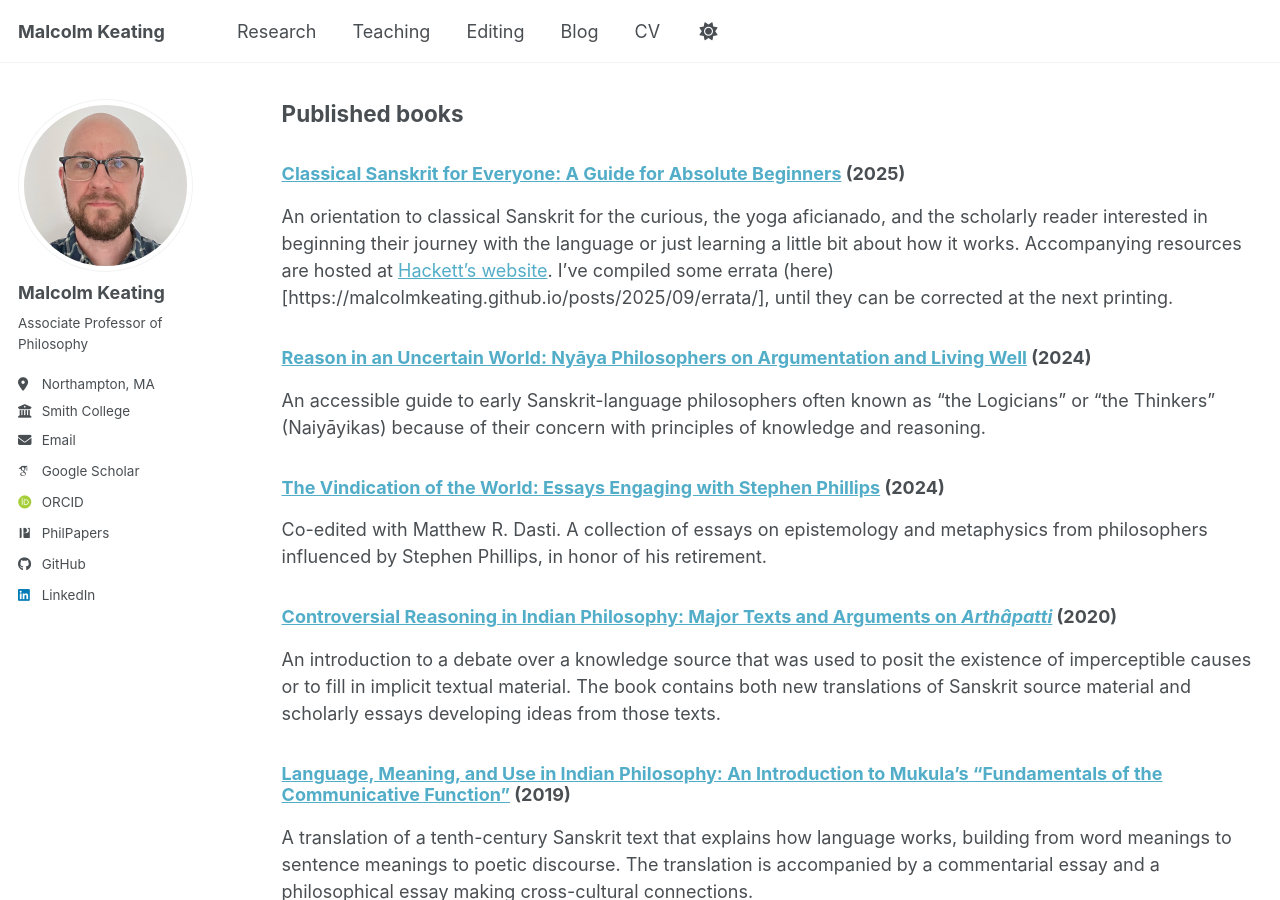
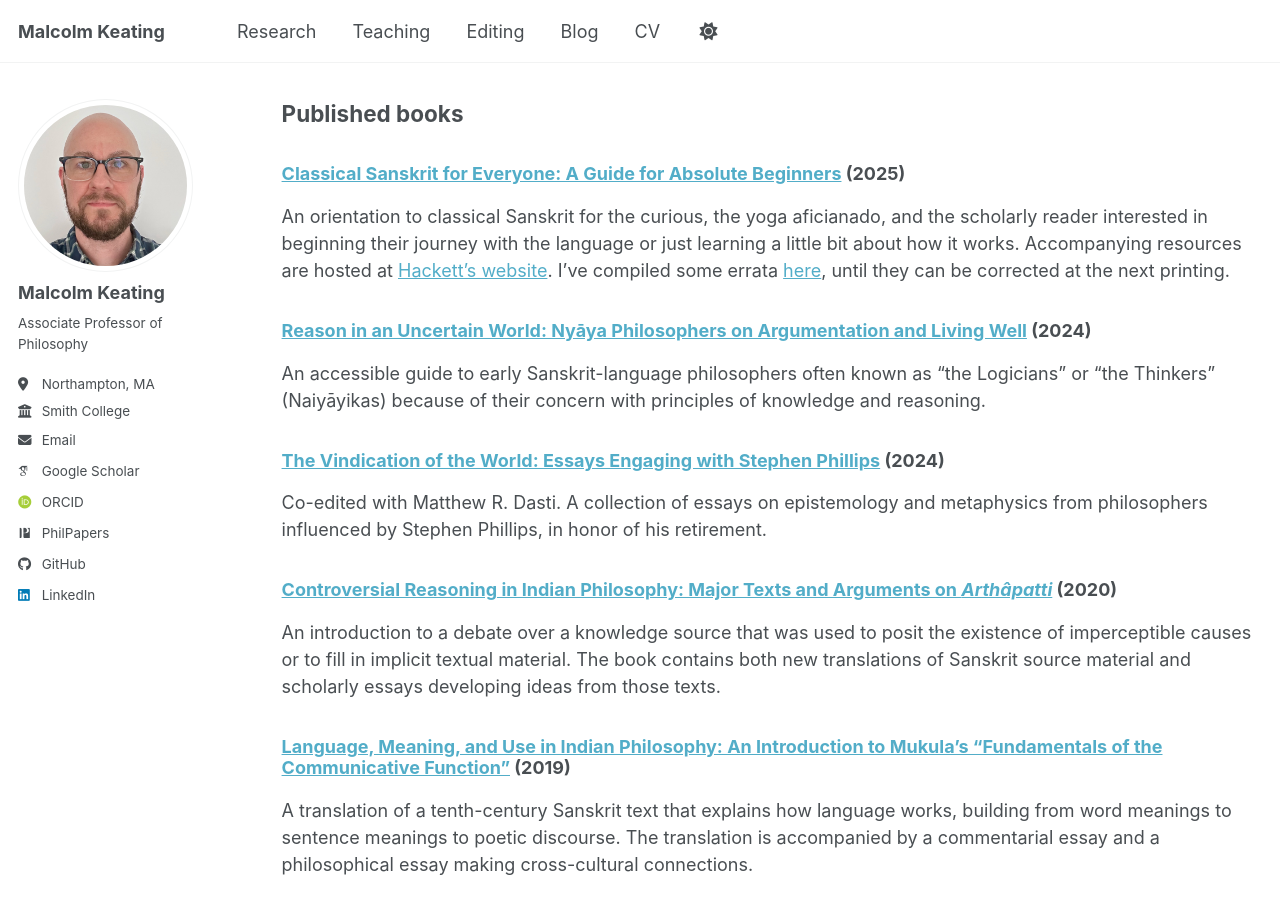
Before and after one commit to malcolmkeating/malcolmkeating.github.io, a Jekyll site: the page built from _pages/research.md, in a window 1280 px wide and 900 px high, scrolled down 1904 px. Built offline with Jekyll 4.4.1, drawn with Linux system fonts in a browser that asks for light colours; some web fonts are replaced; a script bundle is joined from its source files by our own code; library files that are not in the unit come from our copies.

Commit message:
fixed incorrect hyperlink syntax

```diff
--- a/_pages/research.md
+++ b/_pages/research.md
@@ -37,7 +37,7 @@ Instructors may not have as much experience in teaching broadly “non-Western
 
 ### [Classical Sanskrit for Everyone: A Guide for Absolute Beginners](https://hackettpublishing.com/classical-sanskrit-for-everyone) (2025) ###
 
-An orientation to classical Sanskrit for the curious, the yoga aficianado, and the scholarly reader interested in beginning their journey with the language or just learning a little bit about how it works. Accompanying resources are hosted at [Hackett’s website](https://hackettpublishing.com/classical-sanskrit-for-everyone). I've compiled some errata (here)[https://malcolmkeating.github.io/posts/2025/09/errata/], until they can be corrected at the next printing.
+An orientation to classical Sanskrit for the curious, the yoga aficianado, and the scholarly reader interested in beginning their journey with the language or just learning a little bit about how it works. Accompanying resources are hosted at [Hackett’s website](https://hackettpublishing.com/classical-sanskrit-for-everyone). I've compiled some errata [here](https://malcolmkeating.github.io/posts/2025/09/errata/), until they can be corrected at the next printing.
 
 ### [Reason in an Uncertain World: Nyāya Philosophers on Argumentation and Living Well](https://global.oup.com/academic/product/reason-in-an-uncertain-world-9780197634431) (2024) ###
 An accessible guide to early Sanskrit-language philosophers often known as "the Logicians" or "the Thinkers" (Naiyāyikas) because of their concern with principles of knowledge and reasoning.
```
